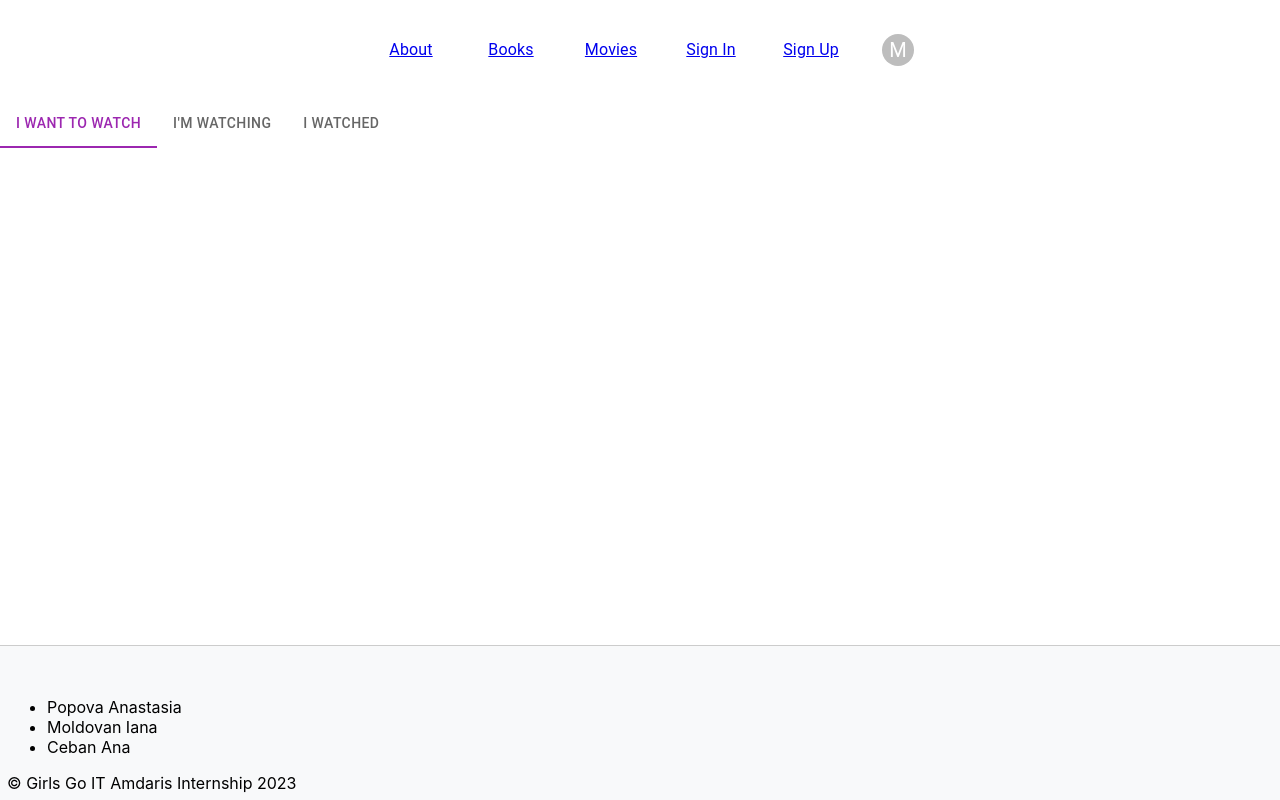
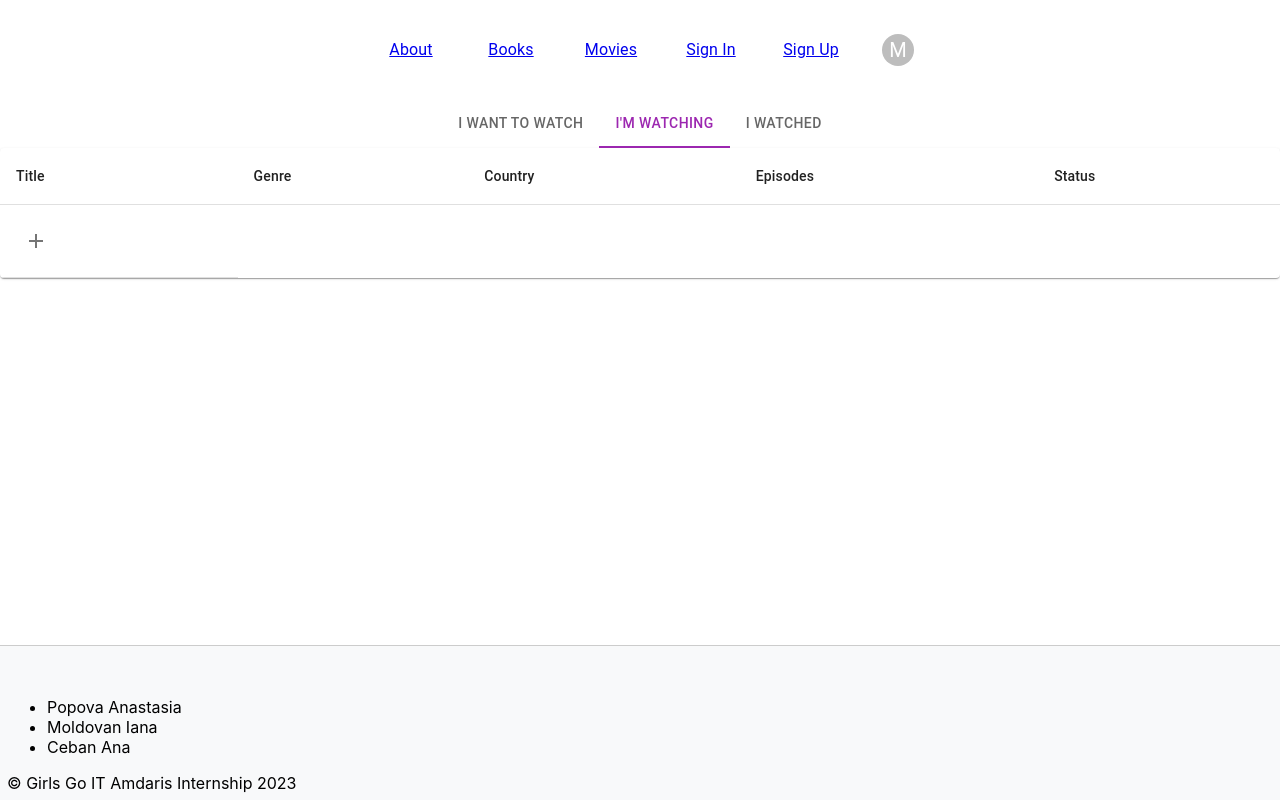
Before and after one commit to nastea19/amdaris_ggit, a React (Create React App) app in the folder amdaris-ggit-app/: page /movies in a window 1280 px wide. Built offline with nearby package versions, Linux system fonts and the light colour scheme.

Commit message:
changes in movies.tsx and movie-table.tsx

```diff
--- a/amdaris-ggit-app/src/components/movie-table.tsx
+++ b/amdaris-ggit-app/src/components/movie-table.tsx
@@ -1,227 +1,223 @@
-// import React, { useEffect, useState } from "react";
-// import EditIcon from "@mui/icons-material/Edit";
-// import SaveIcon from "@mui/icons-material/Save";
-// import AddIcon from "@mui/icons-material/Add";
-// import {
-//   Paper,
-//   Table,
-//   TableBody,
-//   TableCell,
-//   TableContainer,
-//   TableHead,
-//   TableRow,
-//   IconButton,
-//   Input,
-// } from "@mui/material";
-// import { Movie } from "./movies";
+import React, { useEffect, useState } from "react";
+import EditIcon from "@mui/icons-material/Edit";
+import SaveIcon from "@mui/icons-material/Save";
+import AddIcon from "@mui/icons-material/Add";
+import {
+  Paper,
+  Table,
+  TableBody,
+  TableCell,
+  TableContainer,
+  TableHead,
+  TableRow,
+  IconButton,
+  Input,
+} from "@mui/material";
+import { Movie } from "./movies";
 
-// interface MovieTableProps {
-//   movies: Movie[];
-//   onAddMovie: (newMovie: Movie) => void;
-//   moviesLength: number;
-// }
+interface MovieTableProps {
+  movies: Movie[];
+  onAddMovie: (newMovie: Movie) => void;
+  moviesLength: number;
+}
 
-// export default function MovieTable({
-//   movies,
-//   onAddMovie,
-//   moviesLength,
-// }: MovieTableProps) {
-//   const [editMode, setEditMode] = useState(false);
-//   const [addMode, setAddMode] = useState(false);
-//   const [editedMovies, setEditedMovies] = useState(movies);
-//   const [editItemId, setEditItemId] = useState<number | null>(null);
-//   const [newMovie, setNewMovie] = useState<Movie>({
-//     id: 0,
-//     title: "",
-//     genre: "",
-//     country: "",
-//     length: "",
-//     watchStatus: "watching",
-//   });
+export default function MovieTable({
+  movies,
+  onAddMovie,
+  moviesLength,
+}: MovieTableProps) {
+  const [editMode, setEditMode] = useState(false);
+  const [addMode, setAddMode] = useState(false);
+  const [editedMovies, setEditedMovies] = useState(movies);
+  const [editItemId, setEditItemId] = useState<number | null>(null);
+  const [newMovie, setNewMovie] = useState<Movie>({
+    id: 0,
+    title: "",
+    genre: "",
+    country: "",
+    length: "",
+    watchStatus: "watching",
+  });
 
-//   const handleEditClick = (id: number) => {
-//     setEditMode(true);
-//     setEditItemId(id);
-//   };
+  const handleEditClick = (id: number) => {
+    setEditMode(true);
+    setEditItemId(id);
+  };
 
-//   const handleSaveClick = () => {
-//     setEditMode(false);
-//     setEditItemId(null);
-//     setEditedMovies([...editedMovies]);
-//   };
+  const handleSaveClick = () => {
+    setEditMode(false);
+    setEditItemId(null);
+    setEditedMovies([...editedMovies]);
+  };
 
-//   const handleSaveNewItemClick = () => {
-//     onAddMovie(newMovie);
-//     setAddMode(false);
-//   };
+  const handleSaveNewItemClick = () => {
+    onAddMovie(newMovie);
+    setAddMode(false);
+  };
 
-//   const handleAddClick = () => {
-//     setNewMovie({
-//       id: moviesLength + 1,
-//       title: "",
-//       genre: "",
-//       country: "",
-//       length: "",
-//       watchStatus: "watching",
-//     });
-//     setAddMode(true);
-//   };
+  const handleAddClick = () => {
+    setNewMovie({
+      id: moviesLength + 1,
+      title: "",
+      genre: "",
+      country: "",
+      length: "",
+      watchStatus: "watching",
+    });
+    setAddMode(true);
+  };
 
-//   useEffect(() => {
-//     setEditedMovies(movies);
-//   }, [movies]);
+  useEffect(() => {
+    setEditedMovies(movies);
+  }, [movies]);
 
-//   const handleInputChange = (event: any, id: number, field: string) => {
-//     const updatedMovies = editedMovies.map((movie) => {
-//       if (movie.id === id) {
-//         return {...movie, [field]: event.target.value };
-//       }
-//       return movie;
-//     });
-//     setEditedMovies(updatedMovies);
-//   };
+  const handleInputChange = (event: any, id: number, field: string) => {
+    const updatedMovies = editedMovies.map((movie) => {
+      if (movie.id === id) {
+        return {...movie, [field]: event.target.value };
+      }
+      return movie;
+    });
+    setEditedMovies(updatedMovies);
+  };
 
-//   return (
+  return (
 
-//     <TableContainer component={Paper}>
-//       <Table sx={{ minWidth: 700}} aria-label="costumized-table">
-//         <TableHead>
-//           <TableRow>
-//             <TableCell>Title</TableCell>
-//             <TableCell>Genre</TableCell>
-//             <TableCell>Country</TableCell>
-//             <TableCell>Episodes</TableCell>
-//             <TableCell>Status</TableCell>
-//           </TableRow>
-//         </TableHead>
+    <TableContainer component={Paper}>
+      <Table sx={{ minWidth: 700}} aria-label="costumized-table">
+        <TableHead>
+          <TableRow>
+            <TableCell>Title</TableCell>
+            <TableCell>Genre</TableCell>
+            <TableCell>Country</TableCell>
+            <TableCell>Episodes</TableCell>
+            <TableCell>Status</TableCell>
+          </TableRow>
+        </TableHead>
 
-//         <TableBody>
-//           {editedMovies.map((row) => (
-//             <TableRow key = {row.id}>
-//               <TableCell>
-//                 {editMode && editItemId === row.id ? (
-//                   <Input
-//                     type="text"
-//                     value={row.title}
-//                     onChange={(e) => handleInputChange(e, row.id, "title")}
-//                   />
-//                 ): (
-//                   row.title
-//                 )}
-//               </TableCell>
+        <TableBody>
+          {editedMovies.map((row) => (
+            <TableRow key = {row.id}>
+              <TableCell>
+                {editMode && editItemId === row.id ? (
+                  <Input
+                    type="text"
+                    value={row.title}
+                    onChange={(e) => handleInputChange(e, row.id, "title")}
+                  />
+                ): (
+                  row.title
+                )}
+              </TableCell>
 
-//               <TableCell>
-//                 {editMode && editItemId === row.id ? (
-//                   <Input
-//                     type="text"
-//                     value={row.genre}
-//                     onChange={(e) => handleInputChange(e, row.id, "genre")}
-//                   />
-//                 ) : (
-//                   row.genre
-//                 )}
-//               </TableCell>
+              <TableCell>
+                {editMode && editItemId === row.id ? (
+                  <Input
+                    type="text"
+                    value={row.genre}
+                    onChange={(e) => handleInputChange(e, row.id, "genre")}
+                  />
+                ) : (
+                  row.genre
+                )}
+              </TableCell>
 
-//               <TableCell>
-//                 {editMode && editItemId === row.id ? (
-//                   <Input
-//                     type="text"
-//                     value={row.country}
-//                     onChange={(e) => handleInputChange(e, row.id, "country")}
-//                   />
-//                 ) : (
-//                   row.country
-//                 )}
-//               </TableCell>
+              <TableCell>
+                {editMode && editItemId === row.id ? (
+                  <Input
+                    type="text"
+                    value={row.country}
+                    onChange={(e) => handleInputChange(e, row.id, "country")}
+                  />
+                ) : (
+                  row.country
+                )}
+              </TableCell>
 
-//               <TableCell>
-//                 {editMode && editItemId === row.id ? (
-//                   <Input
-//                     type="text"
-//                     value={row.length}
-//                     onChange={(e) => handleInputChange(e, row.id, "length")}
-//                   />
-//                 ) : (
-//                   row.length
-//                 )}
-//               </TableCell>
+              <TableCell>
+                {editMode && editItemId === row.id ? (
+                  <Input
+                    type="text"
+                    value={row.length}
+                    onChange={(e) => handleInputChange(e, row.id, "length")}
+                  />
+                ) : (
+                  row.length
+                )}
+              </TableCell>
 
-//               <TableCell>
-//                 {editMode ? (
-//                   <IconButton onClick={handleSaveClick}>
-//                     <SaveIcon />
-//                   </IconButton>
-//                 ) : (
-//                   <IconButton onClick={() => handleEditClick(row.id)}>
-//                     <EditIcon />
-//                   </IconButton>
-//                 )}
-//               </TableCell>
+              <TableCell>
+                {editMode ? (
+                  <IconButton onClick={handleSaveClick}>
+                    <SaveIcon />
+                  </IconButton>
+                ) : (
+                  <IconButton onClick={() => handleEditClick(row.id)}>
+                    <EditIcon />
+                  </IconButton>
+                )}
+              </TableCell>
 
-//             </TableRow>
-//           ))}
+            </TableRow>
+          ))}
 
-//           <TableRow>
-//             {addMode ? (
-//               <>
-//                 <TableCell>
-//                   <Input
-//                     type="text"
-//                     value={newMovie.title}
-//                     onChange={(e) =>
-//                       setNewMovie({...newMovie, title: e.target.value})
-//                     }
-//                   />
-//                 </TableCell>
+          <TableRow>
+            {addMode ? (
+              <>
+                <TableCell>
+                  <Input
+                    type="text"
+                    value={newMovie.title}
+                    onChange={(e) =>
+                      setNewMovie({...newMovie, title: e.target.value})
+                    }
+                  />
+                </TableCell>
 
-//                 <TableCell>
-//                   <Input
-//                     type="text"
-//                     value={newMovie.genre}
-//                     onChange={(e) =>
-//                       setNewMovie({...newMovie, genre: e.target.value})
-//                     }
-//                   />
-//                 </TableCell>
+                <TableCell>
+                  <Input
+                    type="text"
+                    value={newMovie.genre}
+                    onChange={(e) =>
+                      setNewMovie({...newMovie, genre: e.target.value})
+                    }
+                  />
+                </TableCell>
 
-//                 <TableCell>
-//                   <Input
-//                     type="text"
-//                     value={newMovie.country}
-//                     onChange={(e) =>
-//                       setNewMovie({...newMovie, country: e.target.value})
-//                     }
-//                   />
-//                 </TableCell>
+                <TableCell>
+                  <Input
+                    type="text"
+                    value={newMovie.country}
+                    onChange={(e) =>
+                      setNewMovie({...newMovie, country: e.target.value})
+                    }
+                  />
+                </TableCell>
 
-//                 <TableCell>
-//                   <Input
-//                     type="text"
-//                     value={newMovie.length}
-//                     onChange={(e) =>
-//                       setNewMovie({...newMovie, length: e.target.value})
-//                     }
-//                   />
-//                 </TableCell>
-//                 <IconButton onClick={handleSaveNewItemClick}>
-//                   <SaveIcon />
-//                 </IconButton>
-//               </>
-//             ) : (
-//               <TableCell>
-//                 <IconButton onClick={handleAddClick}>
-//                   <AddIcon />
-//                 </IconButton>
-//               </TableCell>
-//             )}
-//           </TableRow>
-//         </TableBody>
-//       </Table>
-//     </TableContainer>
+                <TableCell>
+                  <Input
+                    type="text"
+                    value={newMovie.length}
+                    onChange={(e) =>
+                      setNewMovie({...newMovie, length: e.target.value})
+                    }
+                  />
+                </TableCell>
+                <IconButton onClick={handleSaveNewItemClick}>
+                  <SaveIcon />
+                </IconButton>
+              </>
+            ) : (
+              <TableCell>
+                <IconButton onClick={handleAddClick}>
+                  <AddIcon />
+                </IconButton>
+              </TableCell>
+            )}
+          </TableRow>
+        </TableBody>
+      </Table>
+    </TableContainer>
 
-//   );
-// }
-
-export function MovieTable(){
-
+  );
 }
--- a/amdaris-ggit-app/src/components/movies.tsx
+++ b/amdaris-ggit-app/src/components/movies.tsx
@@ -2,26 +2,43 @@ import React from "react";
 import Tabs from "@mui/material/Tabs";
 import Tab from "@mui/material/Tab";
 import Box from "@mui/material/Box";
+import { addMovie, getMovies } from "../services/movie-service";
+import MovieTable from "./movie-table";
 
-export interface Film {
+export interface Movie {
   id: number;
   title: string;
-  director: string;
-  releaseYear: number;
   genre: string;
-  rating: number;
-  durationMinutes: number;
+  length: string;
+  country: string;
+  watchStatus: string;
 }
 
 export default function Movies() {
-  const [value, setValue] = React.useState("one");
+  const [value, setValue] = React.useState("watching");
+  const movies = getMovies();
+  const [moviesLength, setLength] = React.useState(movies.length);
+  const watchedMovies = movies.filter((x) => x.watchStatus === "watched");
+  const toWatchMovies = movies.filter((x) => x.watchStatus === "to watch");
+  const watchingMovies = movies.filter((x) => x.watchStatus === "watching");
+
+  const [rowMovies, setMovies ] = React.useState<Movie[]>(watchingMovies);
+
 
   const handleChange = (event: React.SyntheticEvent, newValue: string) => {
+    if (newValue === "to watch") {
+      setMovies(toWatchMovies);
+    } else if (newValue === "watched") {
+      setMovies(watchedMovies);
+    } else if (newValue === "watching") {
+      setMovies(watchingMovies);
+    }
+
     setValue(newValue);
   };
 
   return (
-    <Box sx={{ width: "100%" }}>
+    <Box sx={{ display: "flex", flexDirection: "column", alignItems: "center"  }}>
       <Tabs
         value={value}
         onChange={handleChange}
@@ -29,10 +46,21 @@ export default function Movies() {
         indicatorColor="secondary"
         aria-label="secondary tabs example"
       >
-        <Tab value="one" label="I want to Watch" />
-        <Tab value="two" label="I'm watching" />
-        <Tab value="three" label="I watched" />
+        <Tab value="to watch" label="I want to Watch" />
+        <Tab value="watching" label="I'm watching" />
+        <Tab value="watched" label="I watched" />
       </Tabs>
+
+      <MovieTable
+        movies={rowMovies}
+        onAddMovie={(newMovie: Movie) => {
+          watchingMovies.push(newMovie);
+          setLength(moviesLength + 1);
+          addMovie(newMovie);
+        }}
+        moviesLength={moviesLength}
+      />
+
     </Box>
   );
 }
```
